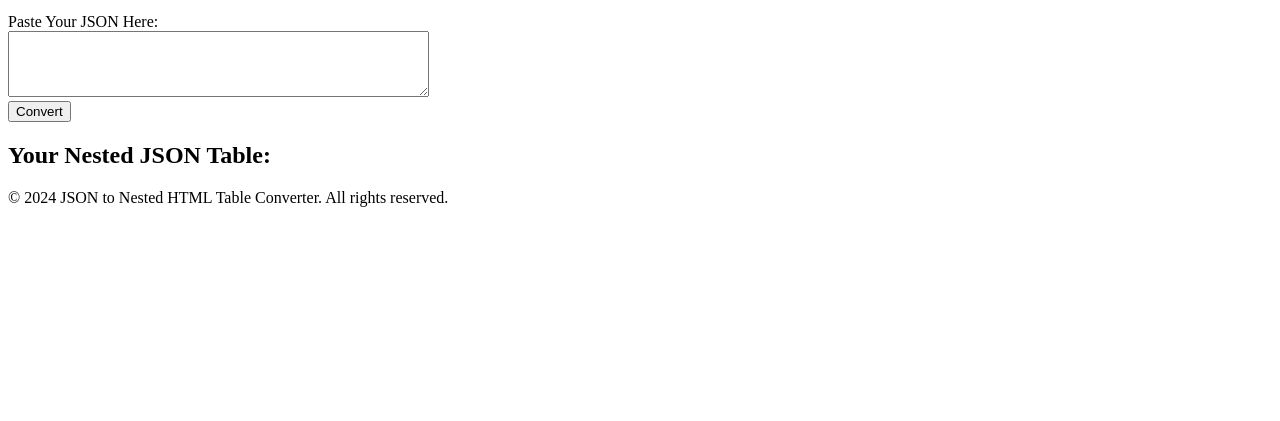
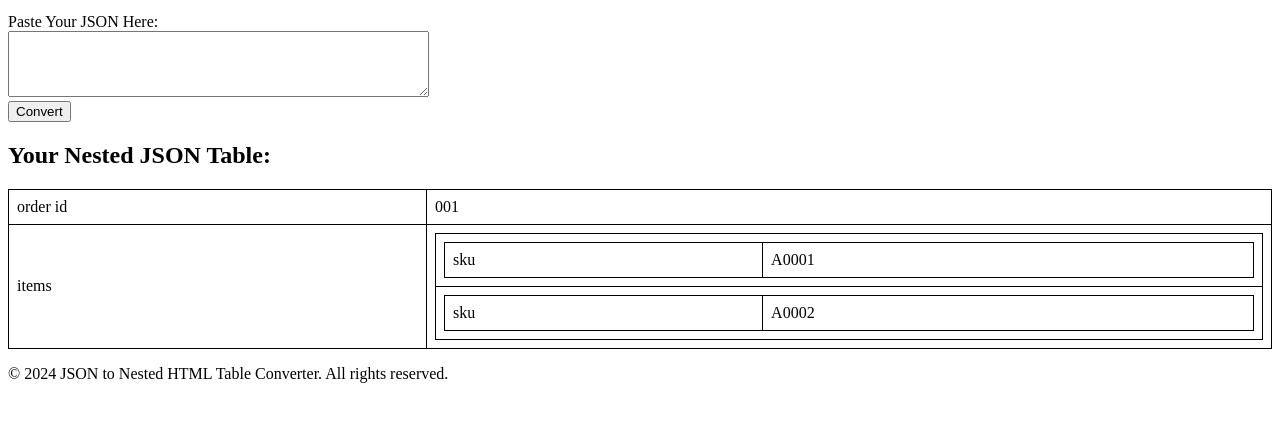
Before and after one commit to victor-develop/json-2-nested-html-table, a plain HTML site: page index.html in a window 1280 px wide. Shown: the part 101-522 px from the top of the page. Drawn offline with Linux system fonts and the light colour scheme.

Commit message:
Fix bug: onload to load event

```diff
--- a/index.html
+++ b/index.html
@@ -92,7 +92,7 @@
                 alert(`Error: [${err.message}]`)
             }
         });
-        window.on('load', () => {
+        window.addEventListener('load', () => {
             let sample = `
               {
                 "order_id": "001",
```
